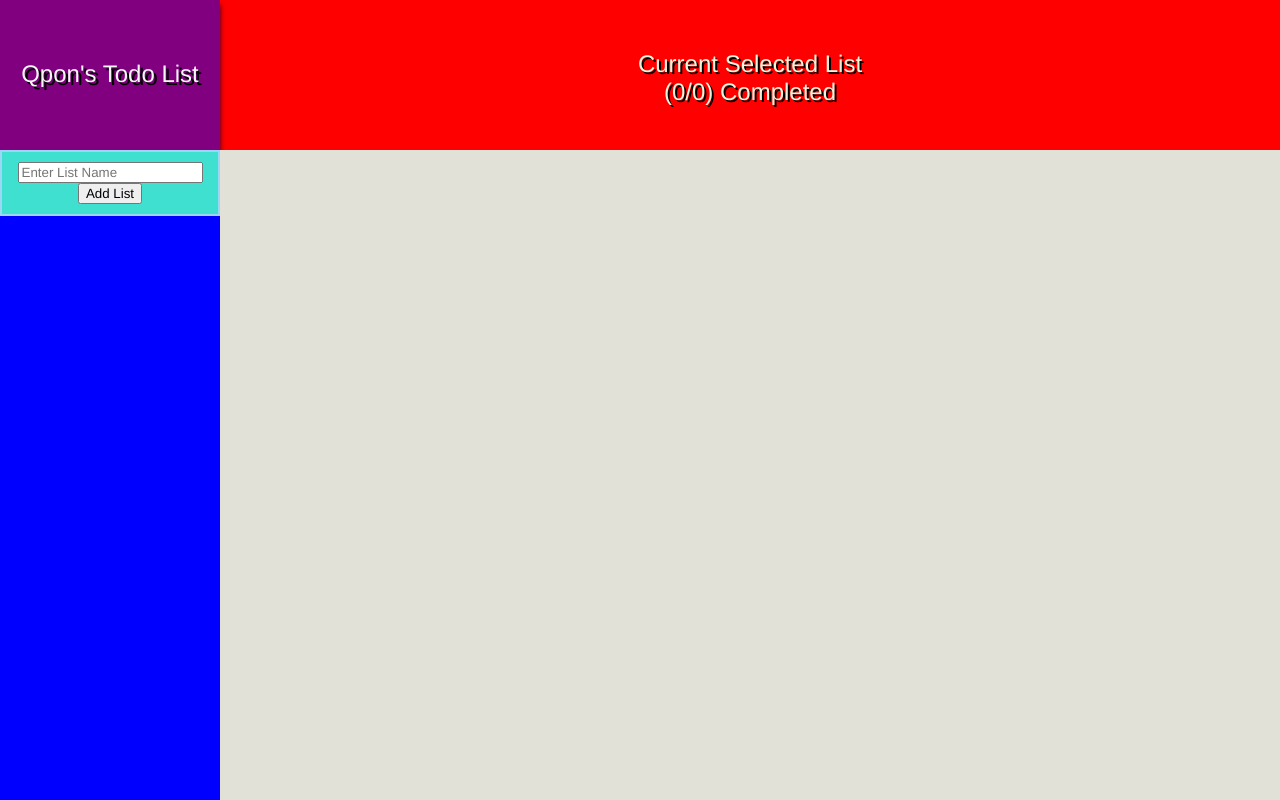
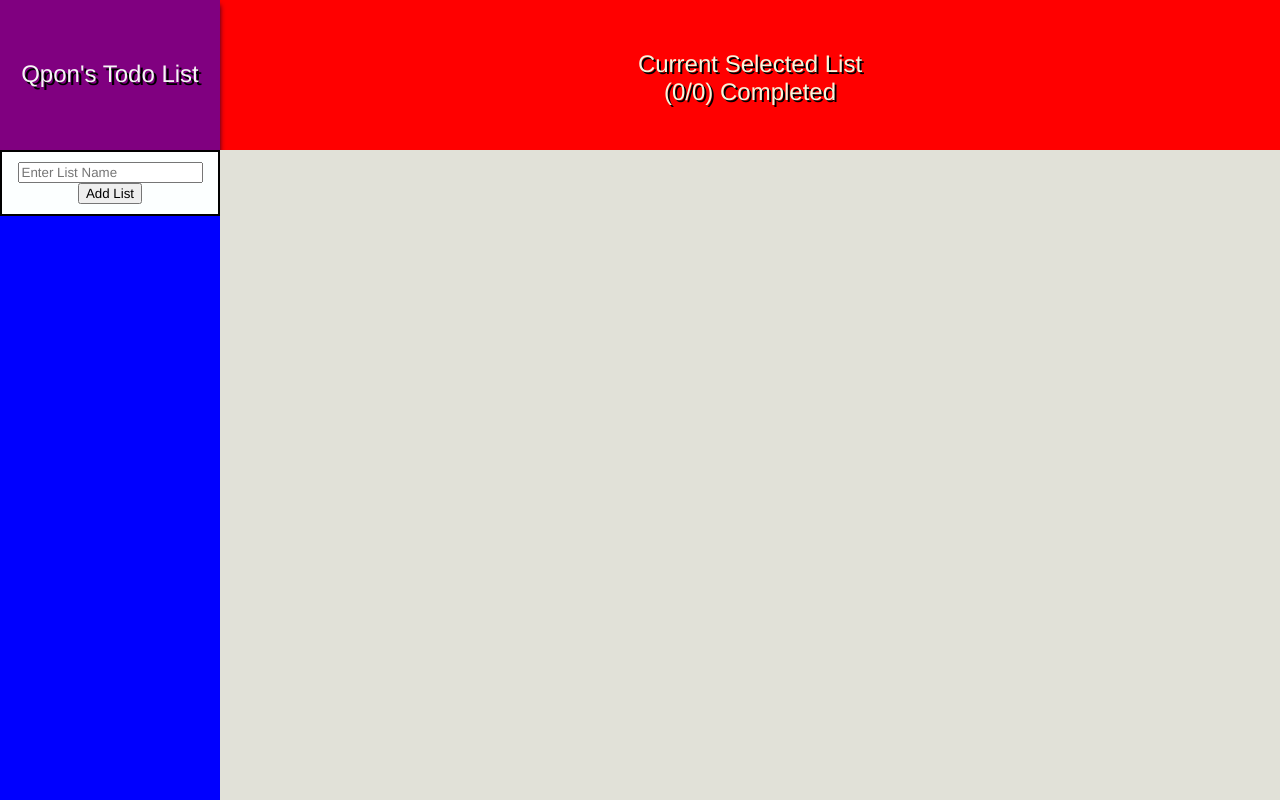
Before and after one commit to Qpons/react-test, a React (Create React App) app: page / in a window 1280 px wide. Built offline with nearby package versions, Linux system fonts and the light colour scheme.

Commit message:
sidebar-patch: Add visual feedback to show selected list

```diff
--- a/src/components/addEditList.jsx
+++ b/src/components/addEditList.jsx
@@ -14,7 +14,7 @@ const AddEditList = ({ currentTitle, onAdd, id }) => {
   };
 
   return (
-    <div className='listName'>
+    <div className={id === selected ? 'selected' : 'not-selected'}>
       {!listAdded ? (
         <>
           {' '}
--- a/src/components/style.css
+++ b/src/components/style.css
@@ -1,7 +1,14 @@
-.listName {
+.not-selected {
   padding: 10px;
   border: 2px solid rgb(156, 214, 247);
   background-color: turquoise;
+  color: rgb(10, 0, 151);
+}
+
+.selected {
+  padding: 10px;
+  border: 2px solid rgb(0, 0, 0);
+  background-color: rgb(252, 255, 255);
   color: rgb(10, 0, 151);
 }
 
```
